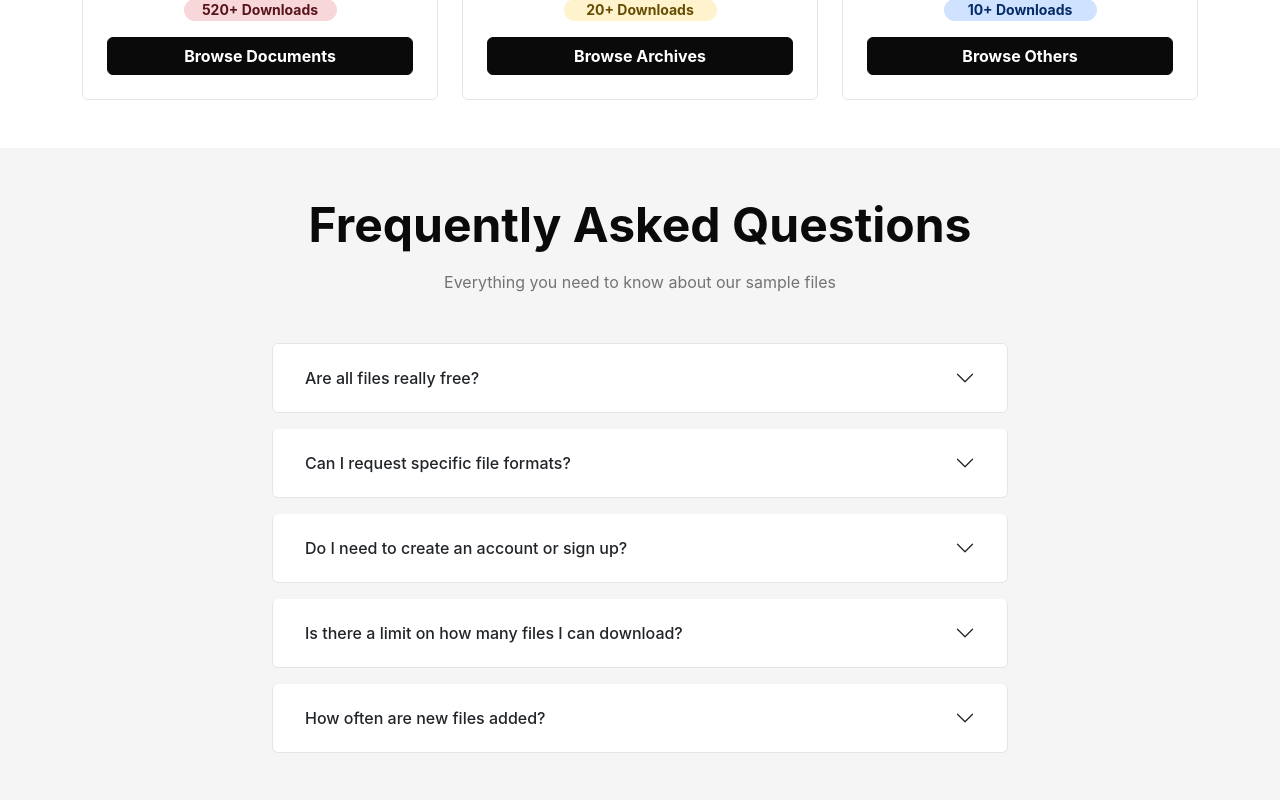
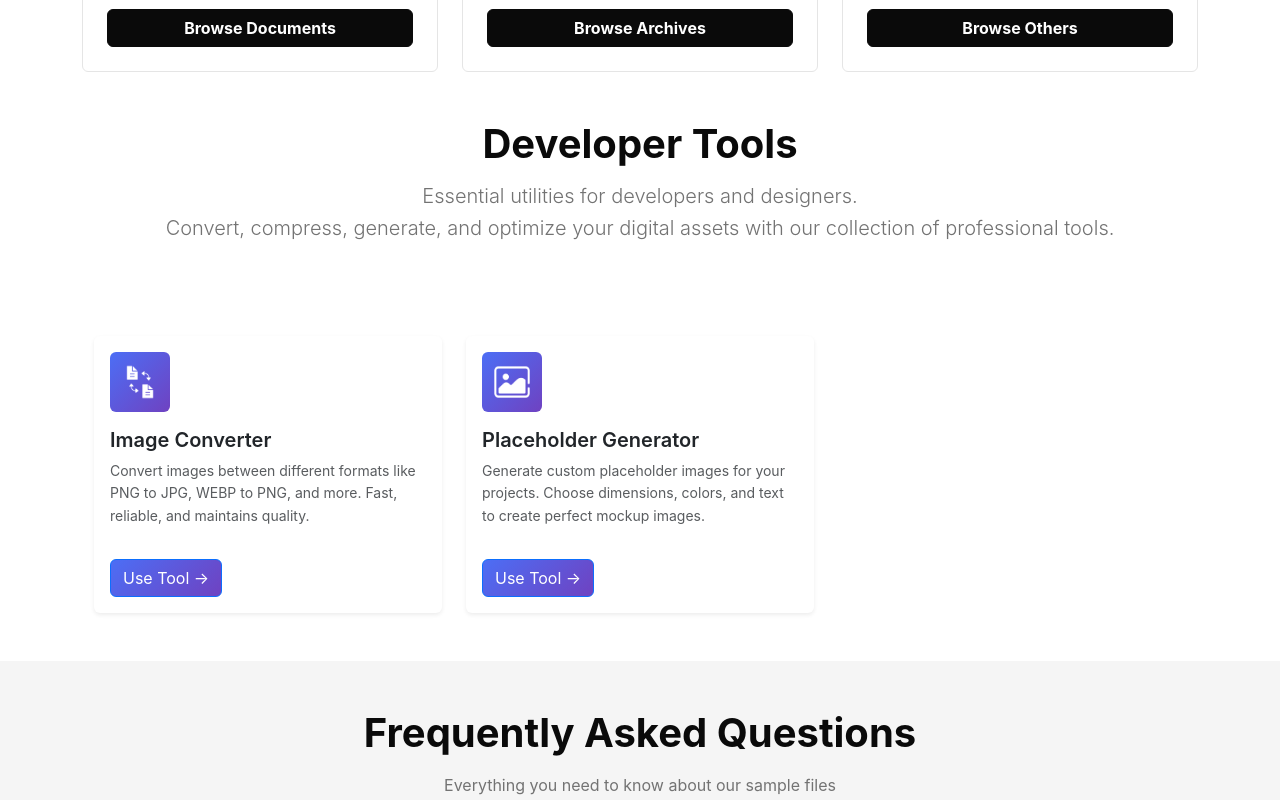
Before and after one commit to vishaldhanotiya/sample-file-hub, a React (Create React App) app: page / in a window 1280 px wide. Shown: the part 1360-2160 px from the top of the page. Built offline with nearby package versions, Linux system fonts and the light colour scheme.

Commit message:
add-placeholder-image-funcationality

```diff
--- a/src/components/Home/NewHome.jsx
+++ b/src/components/Home/NewHome.jsx
@@ -4,9 +4,10 @@ import { useState } from "react";
 import { ImageIcon, Video, Music, FileText, Archive,MoreHorizontal } from "lucide-react";
 import "./NewHome.css";
 import { trackCardClick } from "../../utils/Analytics";
-import NewSearchBar from "../SearchBar/NewSearchBar";
+import SearchBar from "../SearchBar/SearchBar";
 import { useNavigate } from "react-router-dom";
-import PlaceholderGenerator from "../PlaceholderGenerator/PlaceholderGenerator";
+import PlaceholderImageGenerator from "../PlaceholderGenerator/PlaceholderGenerator";
+import ToolsSection from "../ToolsSection";
 
 export default function NewHome() {
   const [expandedFaq, setExpandedFaq] = useState(null);
@@ -77,6 +78,38 @@ export default function NewHome() {
     },
   ];
 
+   const tools = [
+    {
+      key: "images-converter",
+      icon: ImageIcon,
+      title: "Images Converter",
+      description:
+        "Convert images between different formats like PNG to JPG, WEBP to PNG, and more. Fast, reliable, and maintains quality.",
+      color: "text-white",
+      bgDownload: "bg-primary-subtle",
+      textDownload: "text-primary-emphasis",
+    },
+    {
+      key: "placeholder-generator",
+      icon: Video,
+      title: "Placeholder Generator",
+      description:
+        "Generate custom placeholder images for your projects. Choose dimensions, colors, and text to create perfect mockup images.",
+      color: "text-white",
+      bgDownload: "bg-info-subtle",
+      textDownload: "text-info-emphasis",
+    },
+    {
+      key: "qr-code-generator",
+      icon: Music,
+      title: "QR Code Generator",
+      description: "Generate QR codes for URLs, text, and more. Customize colors and sizes.",
+      color: "text-white",
+      bgDownload: "bg-success-subtle",
+      textDownload: "text-success-emphasis",
+    },
+  ];
+
   const faqs = [
     {
       question: "Are all files really free?",
@@ -130,7 +163,7 @@ export default function NewHome() {
               {/* <SearchBar onSearch={(value) => {}} /> */}
 
               {/* Search Bar */}
-              <NewSearchBar onSearch={(value) => {}} />
+              <SearchBar onSearch={(value) => {}} />
 
               {/* Free Badge */}
               <div className="d-inline-flex align-items-center gap-2 badges px-4 py-2 rounded-pill text-white">
@@ -145,6 +178,7 @@ export default function NewHome() {
           </div>
         </div>
       </section>
+
       {/* <PlaceholderGenerator/> */}
 
       <section className="py-5">
@@ -157,9 +191,7 @@ export default function NewHome() {
             </h3>
 
             <div className="text-center text-black my-2 px-3 px-md-5">
-              {/* <h2 className="fs-4 fs-md-3 fw-semibold mb-2">
-                Ready-to-Use Dummy Files (PDF, JPG, MP4) — Free to Download
-              </h2> */}
+
               <h3 className="text-muted-custom lead">
                 Find the perfect sample files for your projects across different
                 categories. Perfect for developers, testers, educators, and
@@ -207,12 +239,37 @@ export default function NewHome() {
         </div>
       </section>
 
+      <section>
+        <div className="container">
+          <div className="text-center mb-5">
+            <h2 className="display-6 fw-bold mb-3">Developer Tools</h2>
+            <h3 className="text-muted-custom lead">
+           Essential utilities for developers and designers.
+            </h3>
+            <h3 className="text-muted-custom lead">
+           Convert, compress, generate, and optimize your digital assets with our collection of professional tools.
+            </h3>
+
+            {/* <div className="text-center text-black my-2 px-3 px-md-5">
+
+              <h3 className="text-muted-custom lead">
+                Find the perfect sample files for your projects across different
+                categories. Perfect for developers, testers, educators, and
+                presentations.
+              </h3>
+            </div> */}
+          </div>
+      <ToolsSection/>
+
+
+        </div>
+      </section>
       <section id={"faq"} className="py-5 bg-muted-custom">
         <div className="container">
           <div className="row justify-content-center">
             <div className="col-lg-8">
               <div className="text-center mb-5">
-                <h2 className="display-5 fw-bold mb-3">
+                <h2 className="display-6 fw-bold mb-3">
                   Frequently Asked Questions
                 </h2>
                 <p className="text-muted-custom">
--- /dev/null
+++ b/src/components/ToolsSection.jsx
@@ -0,0 +1,105 @@
+import "bootstrap/dist/css/bootstrap.min.css";
+import { useNavigate } from "react-router-dom";
+
+const ToolsSection = () => {
+  const navigate = useNavigate();
+
+  const tools = [
+    {
+      key: "/convert-png-to-jpg",
+      title: "Image Converter",
+      description:
+        "Convert images between different formats like PNG to JPG, WEBP to PNG, and more. Fast, reliable, and maintains quality.",
+      icon: require("../assets/conversion.png"),
+      color: "primary",
+    },
+    {
+      key: "placeholder-generator",
+      title: "Placeholder Generator",
+      description:
+        "Generate custom placeholder images for your projects. Choose dimensions, colors, and text to create perfect mockup images.",
+      icon: require("../assets/default-image.png"),
+      color: "primary",
+    },
+    // {
+    //   title: "Image Compressor",
+    //   description:
+    //     "Reduce image file sizes without losing quality. Optimize your images for web, email, or storage with smart compression.",
+    //   icon: "📦",
+    //   color: "danger",
+    // },
+    // {
+    //   title: "JSON Viewer",
+    //   description:
+    //     "View, format, and validate JSON data. Pretty-print messy JSON, check syntax errors, and explore nested structures easily.",
+    //   icon: "📋",
+    //   color: "warning",
+    // },
+    // {
+    //   title: "Color Palette Generator",
+    //   description:
+    //     "Create beautiful color palettes for your designs. Generate harmonious color schemes, gradients, and export in various formats.",
+    //   icon: "🎨",
+    //   color: "info",
+    // },
+    // {
+    //   title: "QR Code Generator",
+    //   description:
+    //     "Generate QR codes for URLs, text, contact info, and more. Customize size, error correction, and download in high quality.",
+    //   icon: "📱",
+    //   color: "dark",
+    // },
+    // {
+    //   title: "Base64 Encoder/Decoder",
+    //   description:
+    //     "Encode and decode Base64 strings for data URIs, API integrations, and file handling. Supports text and binary data.",
+    //   icon: "🔐",
+    //   color: "success",
+    // },
+    // {
+    //   title: "CSS Minifier",
+    //   description:
+    //     "Minify and optimize CSS code to reduce file size and improve loading speed. Remove comments, whitespace, and redundancy.",
+    //   icon: "🎯",
+    //   color: "secondary",
+    // },
+  ];
+
+  return (
+    <div className="container py-5">
+      {/* Header Section */}
+
+      {/* Tools Grid */}
+      <div className="row g-4">
+        {tools.map((tool, index) => (
+          <div className="col-md-6 col-lg-4" key={index}>
+            <div className="card shadow-sm border-0 h-100">
+              <div className="card-body d-flex flex-column">
+                <div
+                  className={`d-flex hero-gradient align-items-center justify-content-center text-white rounded mb-3`}
+                  style={{ width: "60px", height: "60px", fontSize: "1.8rem" }}
+                >
+                  <img alt="tool-icon" width={50} height={50} src={tool.icon} />
+                </div>
+                <h5 className="fw-semibold text-dark mb-2">{tool.title}</h5>
+                <p className="text-muted small flex-grow-1">
+                  {tool.description}
+                </p>
+                <button
+                  onClick={() => {
+                    navigate(tool.key);
+                  }}
+                  className="btn hero-gradient btn-primary mt-3 align-self-start"
+                >
+                  Use Tool →
+                </button>
+              </div>
+            </div>
+          </div>
+        ))}
+      </div>
+    </div>
+  );
+};
+
+export default ToolsSection;
--- a/src/routes/AppRoutes.js
+++ b/src/routes/AppRoutes.js
@@ -9,6 +9,7 @@ import ConvertPngToJpg from "../components/ConvertPngToJpg/ConvertPngToJpg";
 import NewHome from "../components/Home/NewHome";
 import SampleArchives from "../components/SampleArchives/SampleArchives";
 import SampleOthers from "../components/SampleOthers/SampleOthers";
+import PlaceholderGenerator from "../components/PlaceholderGenerator/PlaceholderGenerator";
 
 const AppRoutes = () => {
   return (
@@ -29,6 +30,8 @@ const AppRoutes = () => {
         <Route path="sample-others/" element={<SampleOthers />} />
         <Route path="sample-others/:filePath" element={<SampleOthers />} />
         <Route path="convert-png-to-jpg" element={<ConvertPngToJpg />} />
+        <Route path="placeholder-generator" element={<PlaceholderGenerator />} />
+
         {/* Add other routes here */}
       </Route>
       <Route path="*" element={<h1>404 - Page Not Found</h1>} />
```
Also changed, not shown: src/assets/conversion.png (added), src/assets/default-image.png (added).
